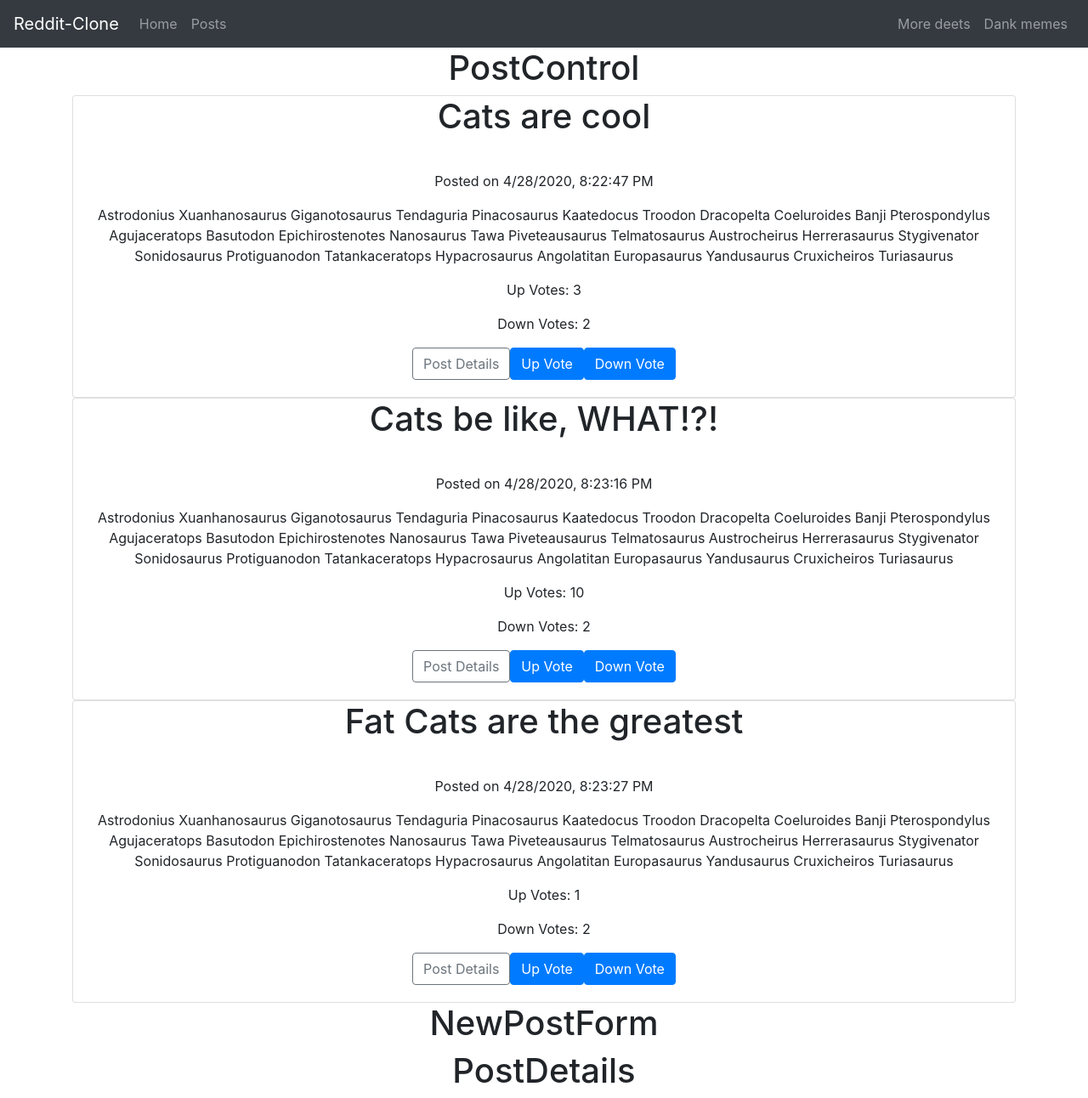
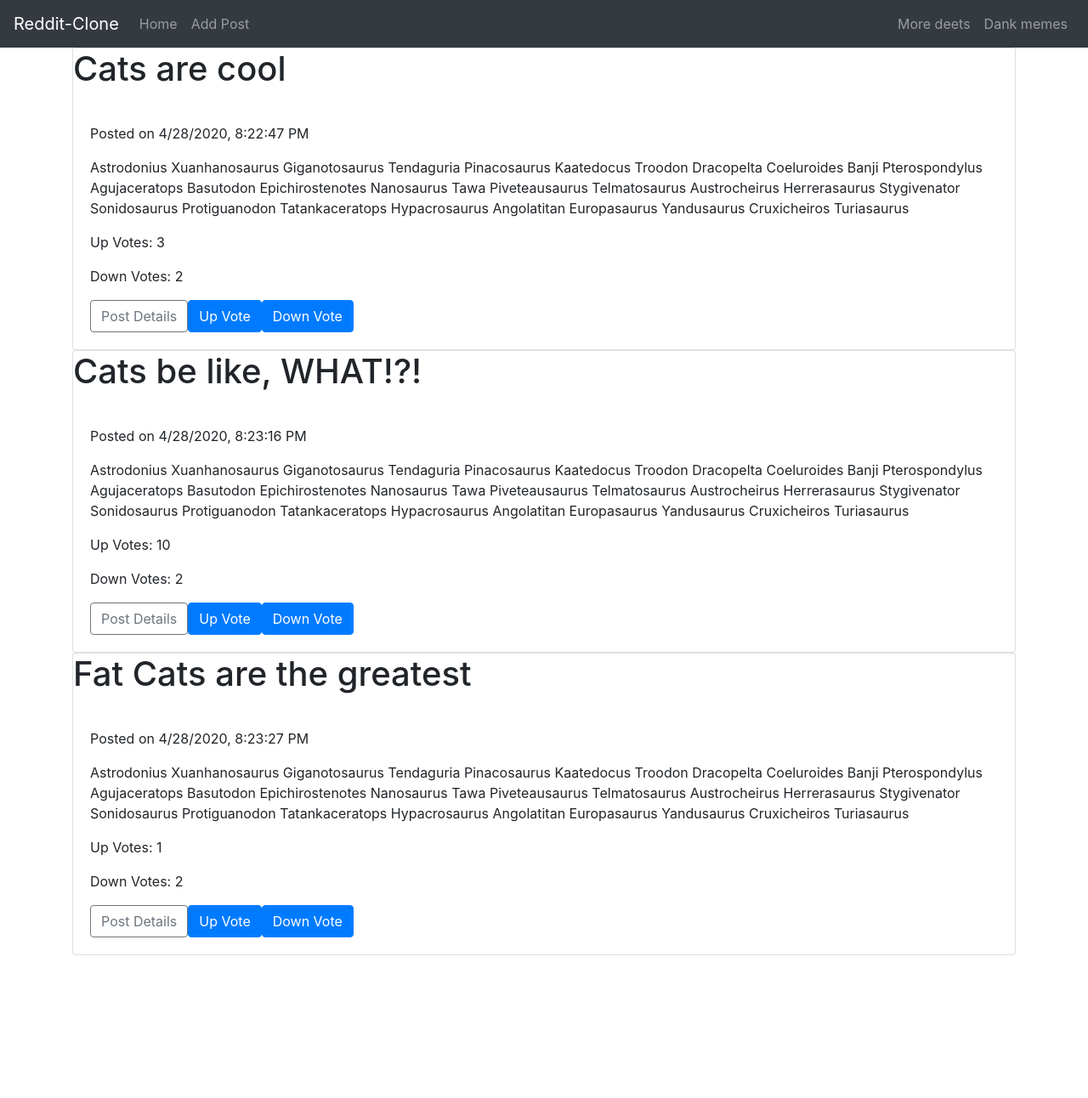
Before and after one commit to michelle-morin/reddit-clone, a React (Create React App) app: page / in a window 1280 px wide. Shown: the whole page at 85% size. After the commit the page ends 1124 px from the top, so only its background shows below. Built offline with nearby package versions, Linux system fonts and the light colour scheme.

Commit message:
add form and toggle between details and form view.
Co-authored-by: Michelle Morin <morin2m@gmail.com>
Co-authored-by: Jonathan Carlos <jonathancarlos21@hotmail.com>

```diff
--- a/src/App.css
+++ b/src/App.css
@@ -1,4 +1,4 @@
-.App {
+/* .App {
   text-align: center;
 }
 
@@ -35,4 +35,4 @@
   to {
     transform: rotate(360deg);
   }
-}
+} */
--- a/src/components/App.js
+++ b/src/components/App.js
@@ -1,13 +1,12 @@
 import React from "react";
 import "../App.css";
-import Header from "./Layout/Header";
+// import Header from "./Layout/Header";
 import PostControl from "./Posts/PostControl";
 import "bootstrap/dist/css/bootstrap.min.css";
 
 function App() {
   return (
     <div className="App">
-      <Header />
       <PostControl />
     </div>
   );
--- a/src/components/InitialState.js
+++ b/src/components/InitialState.js
@@ -1,6 +1,6 @@
 const InitialState = {
   masterPostList: {
-    1: {
+    "1": {
       title: "Cats are cool",
       body:
         "Astrodonius Xuanhanosaurus Giganotosaurus Tendaguria Pinacosaurus Kaatedocus Troodon Dracopelta Coeluroides Banji Pterospondylus Agujaceratops Basutodon Epichirostenotes Nanosaurus Tawa Piveteausaurus Telmatosaurus Austrocheirus Herrerasaurus Stygivenator Sonidosaurus Protiguanodon Tatankaceratops Hypacrosaurus Angolatitan Europasaurus Yandusaurus Cruxicheiros Turiasaurus",
@@ -9,7 +9,7 @@ const InitialState = {
       postDate: 1588105367958,
       id: "1"
     },
-    2: {
+    "2": {
       title: "Cats be like, WHAT!?!",
       body:
         "Astrodonius Xuanhanosaurus Giganotosaurus Tendaguria Pinacosaurus Kaatedocus Troodon Dracopelta Coeluroides Banji Pterospondylus Agujaceratops Basutodon Epichirostenotes Nanosaurus Tawa Piveteausaurus Telmatosaurus Austrocheirus Herrerasaurus Stygivenator Sonidosaurus Protiguanodon Tatankaceratops Hypacrosaurus Angolatitan Europasaurus Yandusaurus Cruxicheiros Turiasaurus",
@@ -18,7 +18,7 @@ const InitialState = {
       postDate: 1588105396294,
       id: "2"
     },
-    3: {
+    "3": {
       title: "Fat Cats are the greatest",
       body:
         "Astrodonius Xuanhanosaurus Giganotosaurus Tendaguria Pinacosaurus Kaatedocus Troodon Dracopelta Coeluroides Banji Pterospondylus Agujaceratops Basutodon Epichirostenotes Nanosaurus Tawa Piveteausaurus Telmatosaurus Austrocheirus Herrerasaurus Stygivenator Sonidosaurus Protiguanodon Tatankaceratops Hypacrosaurus Angolatitan Europasaurus Yandusaurus Cruxicheiros Turiasaurus",
--- a/src/components/Layout/Header.js
+++ b/src/components/Layout/Header.js
@@ -1,7 +1,7 @@
 import React from "react";
-import { Navbar, Nav, NavDropdown } from "react-bootstrap";
+import { Navbar, Nav } from "react-bootstrap";
 
-const Header = () => {
+const Header = (props) => {
   const headerStyles = {};
   return (
     <div style={headerStyles}>
@@ -11,7 +11,7 @@ const Header = () => {
         <Navbar.Collapse id="responsive-navbar-nav">
           <Nav className="mr-auto">
             <Nav.Link href="/">Home</Nav.Link>
-            <Nav.Link href="/">Posts</Nav.Link>
+            <Nav.Link onClick={props.whenButtonClick}>{props.buttonText}</Nav.Link>
           </Nav>
           <Nav>
             <Nav.Link href="#deets">More deets</Nav.Link>
--- a/src/components/Posts/NewPostForm.js
+++ b/src/components/Posts/NewPostForm.js
@@ -1,12 +1,45 @@
 import React from "react";
+import { Form, Button } from "react-bootstrap";
+import PropTypes from "prop-types";
+import { v4 } from "uuid";
 
-const NewPostForm = () => {
-  const newPostFormStyles = {};
+const NewPostForm = (props) => {
+  function handleNewPostSubmission(event) {
+    event.preventDefault();
+    props.onNewPostCreation({
+      title: event.target.title.value,
+      body: event.target.title.value,
+      upvote: 0,
+      downvote: 0,
+      postDate: Date.now(),
+      id: v4()
+    });
+  }
+
   return (
-    <div style={newPostFormStyles}>
-      <h1> NewPostForm </h1>
-    </div>
+    <React.Fragment>
+      <h1> Add New Post </h1>
+      <Form onSubmit={handleNewPostSubmission}>
+        <Form.Group controlId="formBasicTitle">
+          <Form.Label>Title</Form.Label>
+          <Form.Control type="text" name="title" placeholder="title" />
+          <Form.Text className="text-muted">What do you want to name your post.</Form.Text>
+        </Form.Group>
+        <Form.Group controlId="formBasicBody">
+          <Form.Label>Body</Form.Label>
+          <Form.Control as="textarea" rows="3" name="body" placeholder="Give us all the detail" />
+        </Form.Group>
+
+        <Button variant="primary" type="submit">
+          Submit
+        </Button>
+      </Form>
+    </React.Fragment>
   );
 };
 
+NewPostForm.propTypes = {
+  onNewPostCreation: PropTypes.func
+};
+
 export default NewPostForm;
--- a/src/components/Posts/PostControl.js
+++ b/src/components/Posts/PostControl.js
@@ -2,20 +2,96 @@ import React from "react";
 import PostList from "./PostList";
 import NewPostForm from "./NewPostForm";
 import PostDetails from "./PostDetails";
+import Header from "../Layout/Header";
 import Post from "./Post";
 import { connect } from "react-redux";
 import PropTypes from "prop-types";
-import { Container } from "react-bootstrap";
+import { Container, Button } from "react-bootstrap";
 
 function PostControl(props) {
   const postControlStyles = {};
+  const { dispatch } = props;
+
+  const handleClick = () => {
+    if (props.selectedPost !== null) {
+      const action = {
+        type: "CHANGE_TO_NULL"
+      };
+      dispatch(action);
+    } else {
+      const action = {
+        type: "TOGGLE_FORM"
+      };
+      dispatch(action);
+    }
+  };
+
+  const handleChangingSelectedPost = (id) => {
+    const thisPost = props.masterPostList[id];
+
+    const action = {
+      type: "CHANGE_SELECTED",
+      title: thisPost.title,
+      body: thisPost.body,
+      upvote: thisPost.upvote,
+      downvote: thisPost.downvote,
+      postDate: thisPost.postDate,
+      id: thisPost.id
+    };
+    dispatch(action);
+  };
+
+  const handleUpvote = () => {
+    console.log("upvote");
+  };
+
+  const handleDownvote = () => {
+    console.log("updownvote");
+  };
+
+  const handleNewPost = (newPost) => {
+    const { id, title, body, upvote, downvote, postDate } = newPost;
+    const action = {
+      type: "ADD_POST",
+      id: id,
+      title: title,
+      body: body,
+      upvote: upvote,
+      downvote: downvote,
+      postDate: postDate
+    };
+    dispatch(action);
+    const actionTwo = { type: "TOGGLE_FORM" };
+    dispatch(actionTwo);
+  };
+
+  let currentView;
+  let buttonText;
+  if (props.selectedPost !== null) {
+    currentView = (
+      <PostDetails post={props.selectedPost} whenUpvoteClicked={handleUpvote} whenDownvoteClicked={handleDownvote} />
+    );
+    buttonText = "return to posts";
+  } else if (props.formVisible) {
+    currentView = <NewPostForm onNewPostCreation={handleNewPost} />;
+    buttonText = "return to posts";
+  } else {
+    currentView = (
+      <PostList
+        postList={props.masterPostList}
+        onClickingPost={handleChangingSelectedPost}
+        onClickingUpvote={handleUpvote}
+        onClickingDownvote={handleDownvote}
+      />
+    );
+    buttonText = "Add Post";
+  }
+
   return (
-    <Container style={postControlStyles}>
-      <h1> PostControl </h1>
-      <PostList postList={props.masterPostList} />
-      <NewPostForm />
-      <PostDetails />
-    </Container>
+    <React.Fragment>
+      <Header buttonText={buttonText} whenButtonClick={handleClick} />
+      <Container style={postControlStyles}>{currentView}</Container>
+    </React.Fragment>
   );
 }
 
--- a/src/components/Posts/PostDetails.js
+++ b/src/components/Posts/PostDetails.js
@@ -1,12 +1,31 @@
 import React from "react";
+import PropTypes from "prop-types";
+import { Card, Button } from "react-bootstrap";
 
-const PostDetails = () => {
-  const postDetailsStyles = {};
+const PostDetails = (props) => {
   return (
-    <div style={postDetailsStyles}>
-      <h1> PostDetails </h1>
-    </div>
+    <React.Fragment>
+      <Card>
+        <Card.Title>
+          <h1> {props.post.title} </h1>
+        </Card.Title>
+        <Card.Body>
+          <p>Posted on {new Date(props.post.postDate).toLocaleString()}</p>
+          <p>{props.post.body}</p>
+          <p>Up Votes: {props.post.upvote}</p>
+          <p>Down Votes: {props.post.downvote}</p>
+          <Button onClick={() => props.whenUpvoteClicked(props.post.id)}>Up Vote</Button>
+          <Button onClick={() => props.whenDownvoteClicked(props.post.id)}>Down Vote</Button>
+        </Card.Body>
+      </Card>
+    </React.Fragment>
   );
 };
 
+PostDetails.propTypes = {
+  post: PropTypes.object,
+  whenUpvoteClicked: PropTypes.func,
+  whenDownvoteClicked: PropTypes.func
+};
+
 export default PostDetails;
--- a/src/components/Posts/PostList.js
+++ b/src/components/Posts/PostList.js
@@ -16,6 +16,7 @@ const PostList = (props) => {
             whenDownvoteClicked={props.onClickingDownvote}
             whenUpvoteClicked={props.onClickingUpvote}
             whenPostClicked={props.onClickingPost}
+            id={post.id}
           />
         );
       })}
--- a/src/index.css
+++ b/src/index.css
@@ -1,4 +1,4 @@
-body {
+/* body {
   margin: 0;
   font-family: -apple-system, BlinkMacSystemFont, 'Segoe UI', 'Roboto', 'Oxygen',
     'Ubuntu', 'Cantarell', 'Fira Sans', 'Droid Sans', 'Helvetica Neue',
@@ -10,4 +10,4 @@ body {
 code {
   font-family: source-code-pro, Menlo, Monaco, Consolas, 'Courier New',
     monospace;
-}
+} */
```
